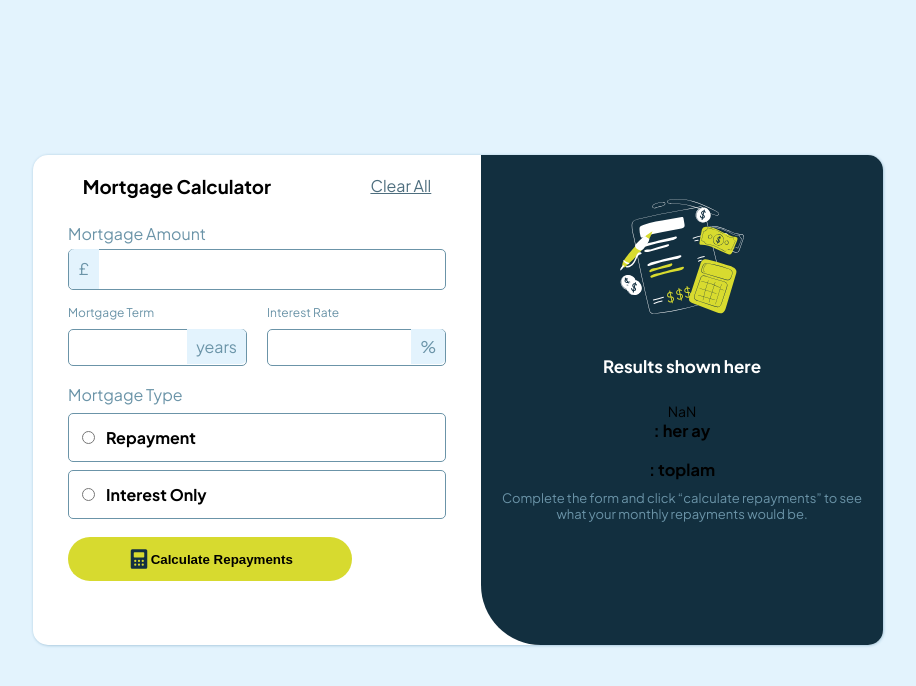
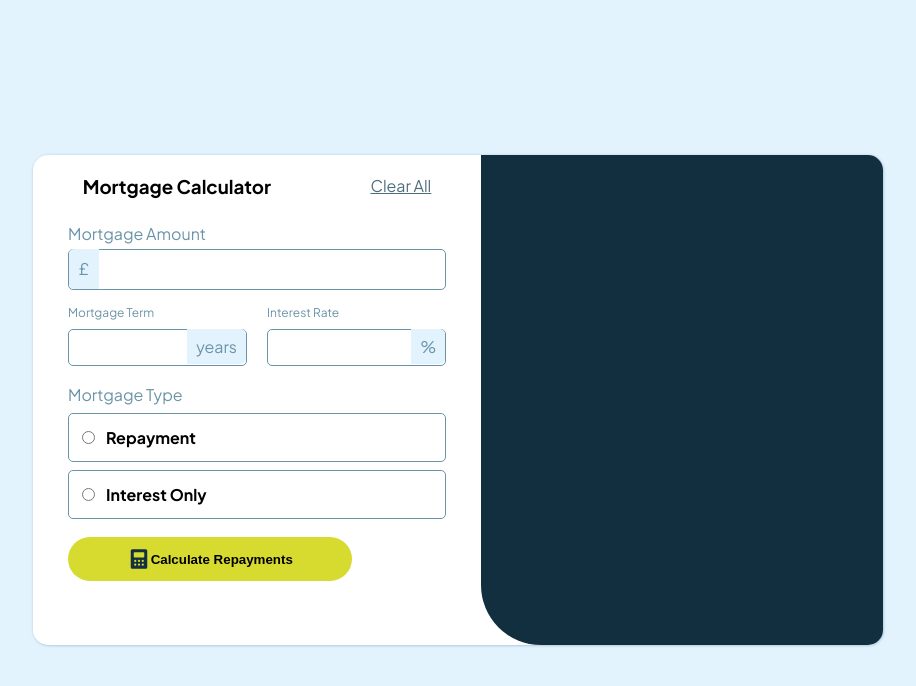
Before and after one commit to kasimugur/mortgage-repayment-calculator, a React (Vite) app: page / in a window 1280 px wide. Shown: the top 686 px of the page, without its empty margins (182-1098 px from the left). Built offline with nearby package versions, Linux system fonts and the light colour scheme.

Commit message:
DEfaultt card added

```diff
--- a/src/components/Mortgage.jsx
+++ b/src/components/Mortgage.jsx
@@ -27,7 +27,12 @@ export default function Mortgage() {
 
 
   const result = () => {
-    setTotal(interestRate(mortgageTotal, interest))
+    if ((mortgageTerm && mortgageTotal && interest) === '') {
+      console.log("errorrrrr")
+      setError('error')
+    } else {
+      setTotal(interestRate(mortgageTotal, interest))
+    }
   }
 
 
@@ -84,15 +89,11 @@ export default function Mortgage() {
         </div>
         <div className="card">
           <div className="row">
-            {ilistrationEmpty}
-            <h2>  Results shown here</h2>
-            {monthly} <h3>: her ay</h3><br />
-            {total} <h3>: toplam</h3>
-            <p>Complete the form and click “calculate repayments” to see what
-              your monthly repayments would be.</p>
-          </div>
+            {
+            total === ''  }
         </div>
       </div>
+    </div >
     </>
   )
 }
```
Also changed, not shown: src/components/DefaultCard.jsx (added, +12 -0 lines).
